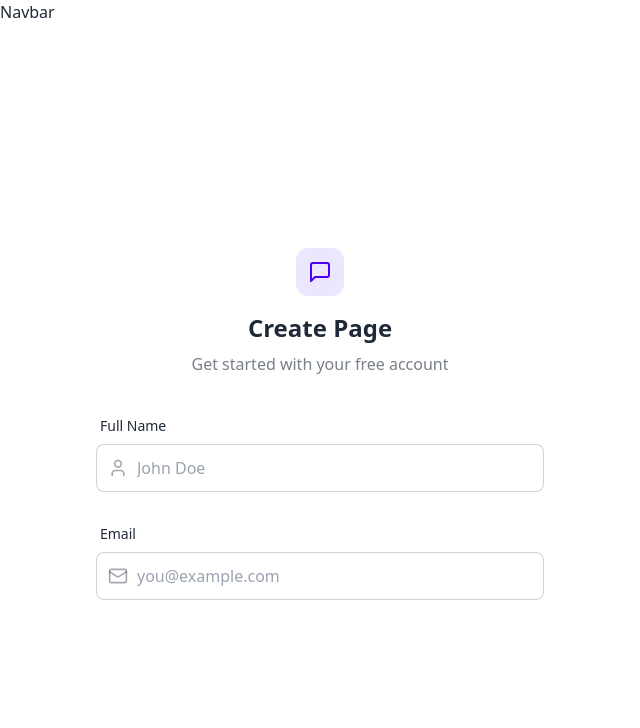
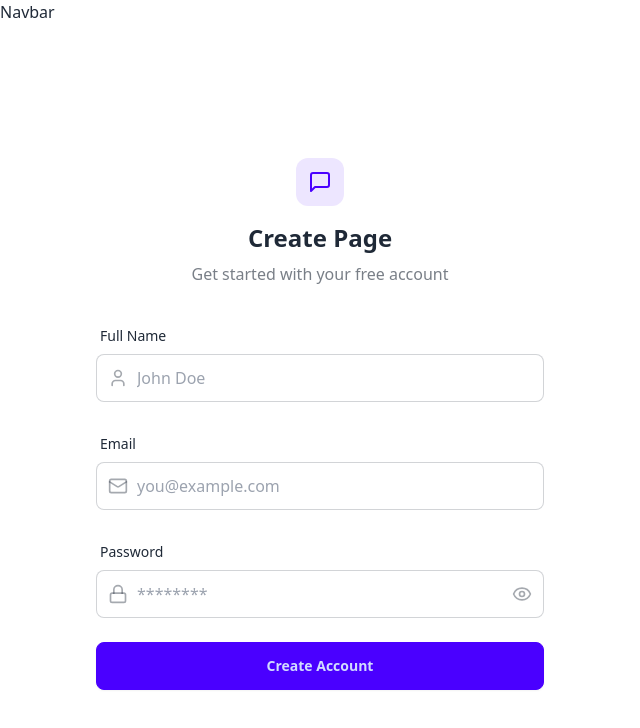
Before and after one commit to PasinduSangeeth/Chatapp-MERN, a React (Vite) app in the folder frontend/: page /signup in a window 1280 px wide. Shown: the top 728 px of the page, without its empty margins (0-640 px from the left). Built offline with nearby package versions, Linux system fonts and the light colour scheme; no server answers; the HTML template or start-up script is replaced by a standard one.

Commit message:
e mail and creaete account button created in signup page

```diff
--- a/frontend/src/pages/SignUpPage.jsx
+++ b/frontend/src/pages/SignUpPage.jsx
@@ -1,4 +1,4 @@
-import { MessageSquare, User ,Mail} from "lucide-react";
+import { MessageSquare, User, Mail, Lock, Eye, EyeOff, Loader } from "lucide-react";
 import { useState } from "react";
 import { useAuthStore } from "../store/useAuthStore.js";
 
@@ -74,12 +74,46 @@
                 />
               </div>
             </div>
-
+            <div className="form-control">
+              <label className="label">
+                <span className="label-text font-medium">Password</span>
+              </label>
+              <div className="relative">
+                <div className="absolute inset-y-0 left-0 pl-3 flex items-center pointer-events-none">
+                  <Lock className="size-5 text-base-content/40" />
+                </div>
+                <input
+                  type={showPassword ? "text" : "password"}
+                  className="input input-bordered w-full pl-10"
+                  placeholder="********"
+                  value={formData.password}
+                  onChange={(e) => setFormData({ ...formData, password: e.target.value })}
+                />
+                <button
+                  type="button"
+                  className="absolute inset-y-0 right-0 pr-3 flex items-center"
+                  onClick={() => setShowPassword(!showPassword)}
+                >
+                  {showPassword ? <EyeOff className="size-5 text-base-content/40" /> : <Eye className="size-5 text-base-content/40" />}
+                </button>
+              </div>
+            </div>
+            <button type="submit" className="btn btn-primary w-full" disabled={isSigningUp}>
+              {isSigningUp ? (
+                <>
+                  <Loader className="size-5 animate-spin" />
+                  Loading...
+                </>
+              ):(
+                "Create Account"
+              )}
+            </button>
           </form>
         </div>
       </div>
     </div>
   );
+
 };
 
 export default SignUpPage;
```
